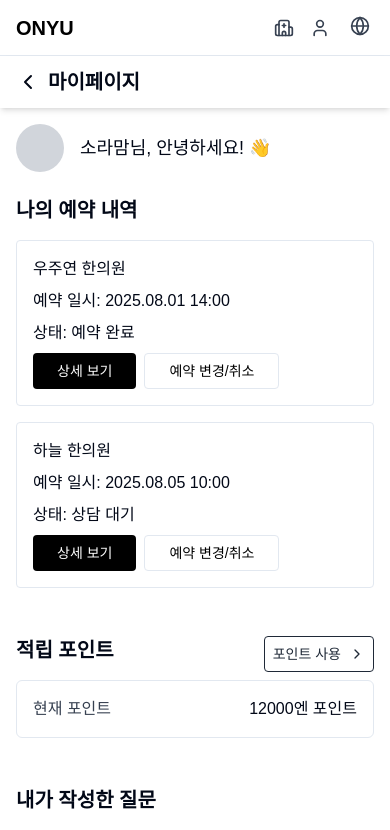
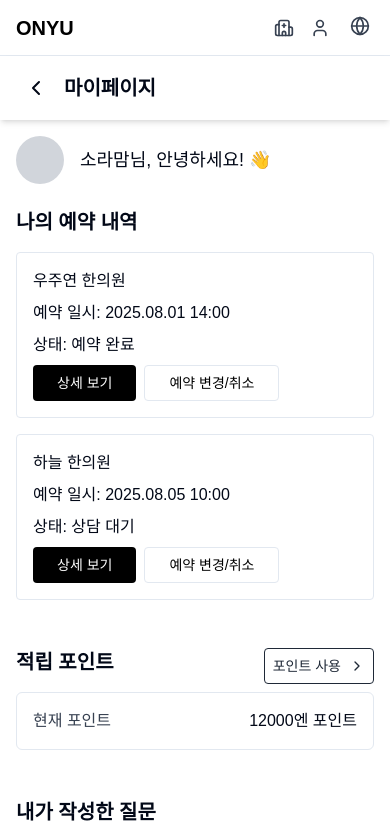
Before and after one commit to Sehee-Jang/meditrip-web, a Next.js app: page /ko/mypage in a window 390 px wide. Shown: the top 830 px of the page. Built offline with nearby package versions, Linux system fonts and the light colour scheme; no server answers.

Commit message:
add: 모바일 상단 뒤로가기 버튼 추가

```diff
--- a/src/components/layout/PageHeader.tsx
+++ b/src/components/layout/PageHeader.tsx
@@ -1,3 +1,7 @@
+"use client";
+
+import React from "react";
+import { useRouter } from "next/navigation";
 import { ChevronLeft } from "lucide-react";
 
 interface PageHeaderProps {
@@ -13,11 +17,25 @@ export default function PageHeader({
   showBackIcon = false,
   center = false,
 }: PageHeaderProps) {
+  const router = useRouter();
+
+  const handleBack = () => {
+    router.back();
+  };
+
   return (
     <>
       {/* 모바일 헤더 */}
       <h1 className='flex md:hidden w-full shadow-md text-xl font-bold items-center gap-2 py-3 px-4 mb-4'>
-        {showBackIcon && <ChevronLeft size={24} />}
+        {showBackIcon && (
+          <button
+            onClick={handleBack}
+            className='p-2 rounded-lg hover:bg-gray-100 transition'
+            aria-label='뒤로가기'
+          >
+            <ChevronLeft className='w-6 h-6' />
+          </button>
+        )}
         {mobileTitle}
       </h1>
 
```
